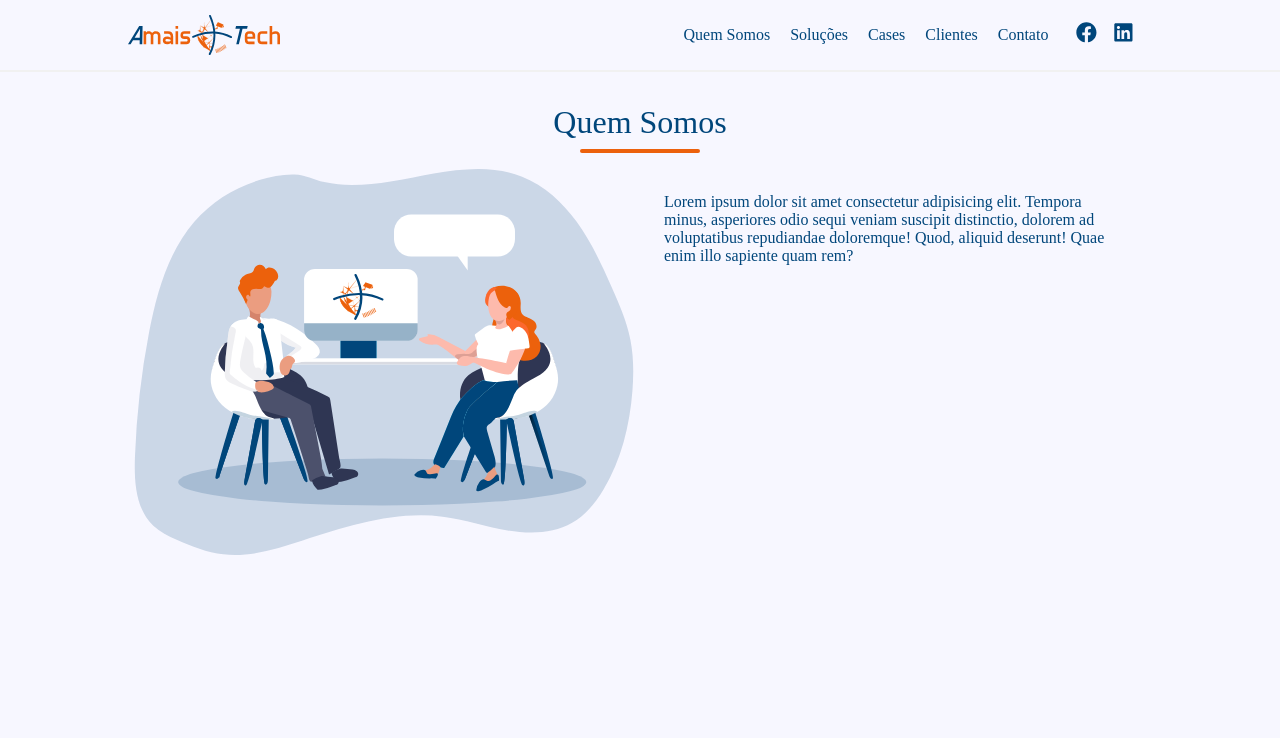
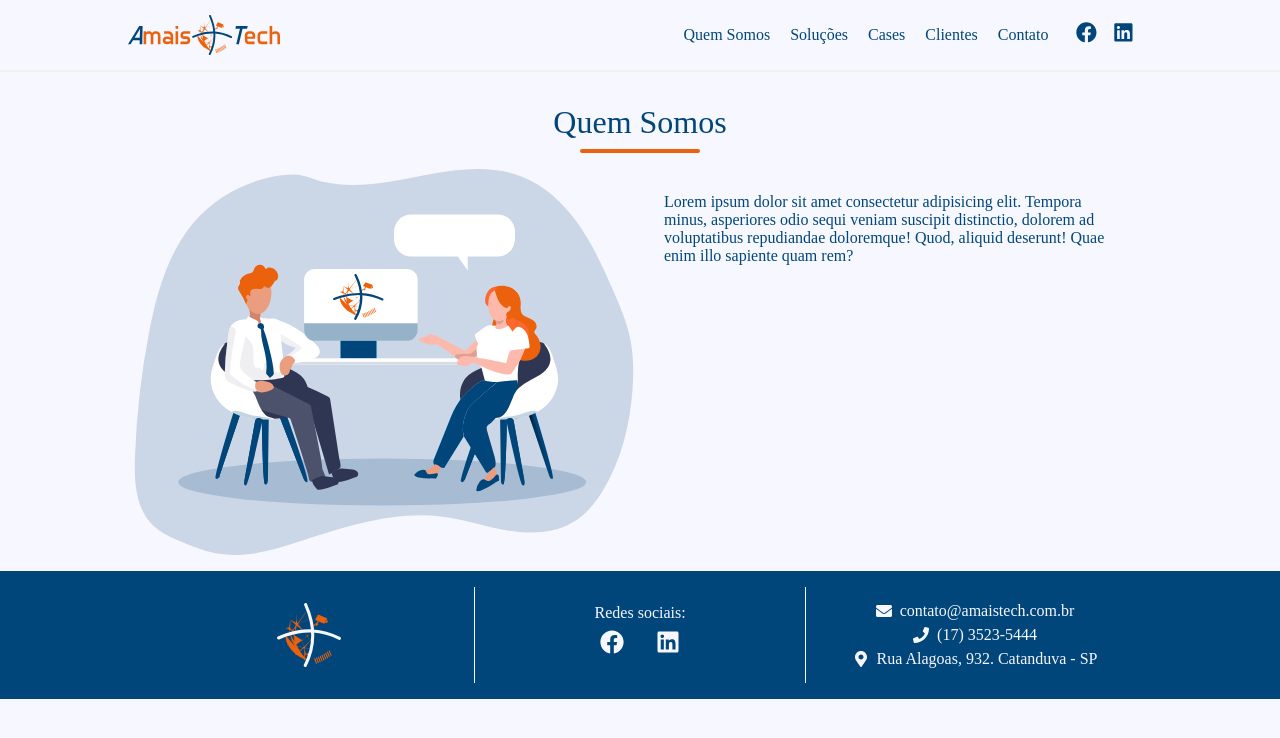
Before and after one commit to sifthedog/amais-tech, a React (Create React App) app: page / in a window 1280 px wide. Shown: the top 738 px of the page. Built offline with nearby package versions, Linux system fonts and the light colour scheme.

Commit message:
Created contact bottom bar

```diff
--- /dev/null
+++ b/src/components/Contact/index.tsx
@@ -0,0 +1,46 @@
+import React from 'react';
+import {
+  FaFacebook,
+  FaLinkedin,
+  FaPhone,
+  FaMapMarkerAlt,
+  FaEnvelope,
+} from 'react-icons/fa';
+
+import logoAlt from '../../assets/logo-alt.svg';
+import { BottomBar, Container, ContentBox } from './styles';
+
+const Contact: React.FC = () => {
+  return (
+    <BottomBar>
+      <Container>
+        <ContentBox>
+          <img src={logoAlt} alt="alternative logo" />
+        </ContentBox>
+        <ContentBox>
+          <span>Redes sociais:</span>
+          <div>
+            <FaFacebook />
+            <FaLinkedin />
+          </div>
+        </ContentBox>
+        <ContentBox>
+          <span>
+            <FaEnvelope />
+            contato@amaistech.com.br
+          </span>
+          <span>
+            <FaPhone />
+            (17) 3523-5444
+          </span>
+          <span>
+            <FaMapMarkerAlt />
+            Rua Alagoas, 932. Catanduva - SP
+          </span>
+        </ContentBox>
+      </Container>
+    </BottomBar>
+  );
+};
+
+export default Contact;
--- /dev/null
+++ b/src/components/Contact/styles.ts
@@ -0,0 +1,62 @@
+import styled from 'styled-components';
+import { shade } from 'polished';
+
+const BottomBar = styled.div`
+  background: #00467b;
+  width: 100%;
+  display: flex;
+  justify-content: center;
+`;
+
+const Container = styled.div`
+  max-width: 1024px;
+  width: 100%;
+  display: flex;
+  padding: 16px;
+  align-items: center;
+  justify-content: space-between;
+  @media (max-width: 768px) {
+    flex-flow: column nowrap;
+    align-items: center;
+    > div:not(:first-child) {
+      border-top: 1px solid #f7f7ff;
+    }
+  }
+  @media (min-width: 768px) {
+    > div:not(:first-child) {
+      border-left: 1px solid #f7f7ff;
+    }
+  }
+`;
+
+const ContentBox = styled.div`
+  width: 100%;
+  height: 96px;
+  padding: 16px;
+  display: flex;
+  flex-direction: column;
+  align-items: center;
+  justify-content: center;
+  color: #f7f7ff;
+  > div > svg {
+    margin: 8px 16px;
+    font-size: 24px;
+    &:hover {
+      color: ${shade(0.4, '#EC610C')};
+    }
+  }
+  > span {
+    display: flex;
+    text-align: center;
+    align-items: center;
+    > svg {
+      margin: 4px 8px;
+    }
+  }
+  img {
+    height: 100%;
+    width: 100%;
+  }
+`;
+
+export { BottomBar, Container, ContentBox };
--- a/src/pages/main/index.tsx
+++ b/src/pages/main/index.tsx
@@ -1,12 +1,14 @@
 import React from 'react';
 import Topbar from '../../components/Topbar';
 import AboutUs from '../../components/AboutUs';
+import Contact from '../../components/Contact';
 
 const Main: React.FC = () => {
   return (
     <>
       <Topbar />
       <AboutUs />
+      <Contact />
     </>
   );
 };
```
